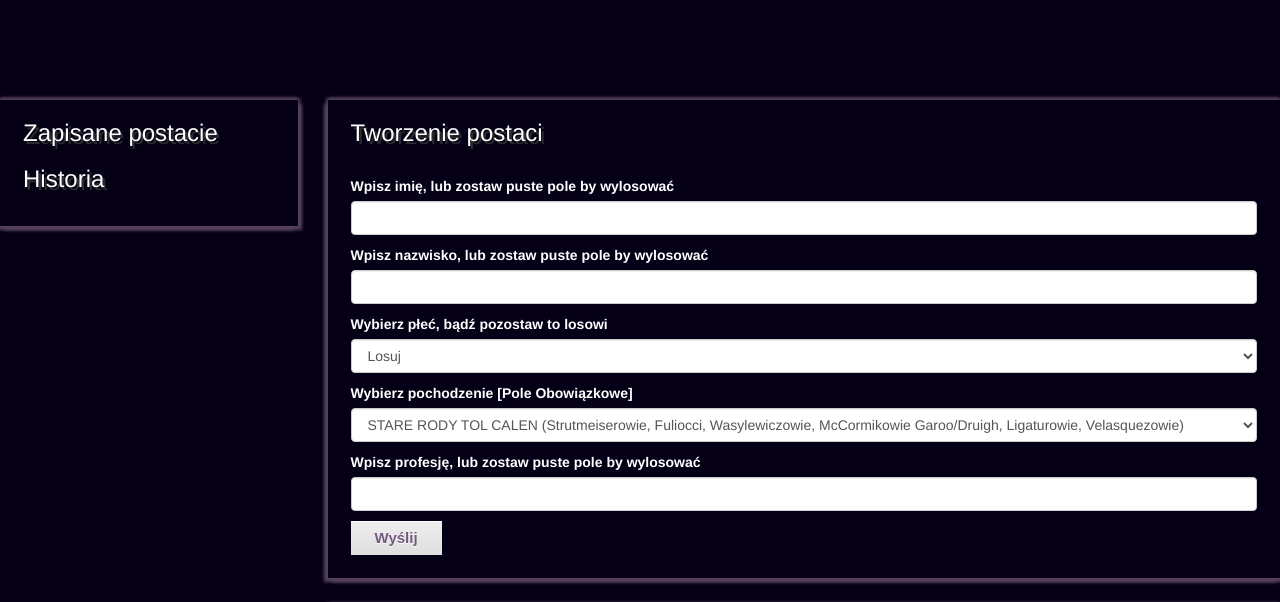
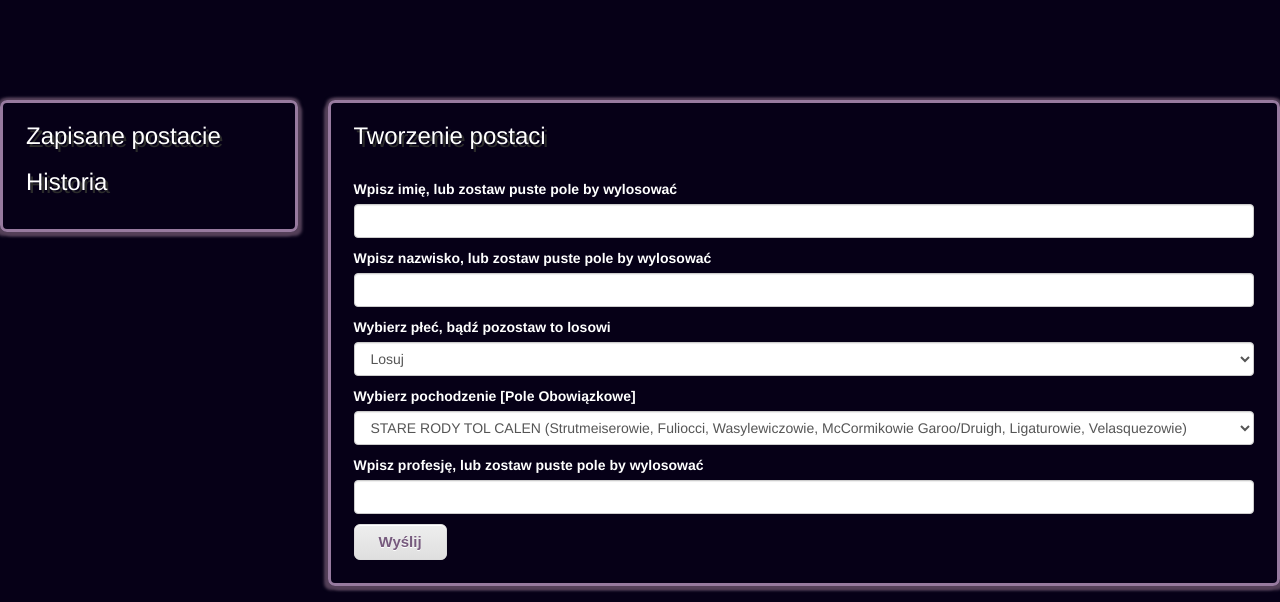
Before and after one commit to benobama/Tol-Calen-Generator-Postaci, a plain HTML site: page index.html in a window 1280 px wide. Shown: the top 602 px of the page. Drawn offline with Linux system fonts and the light colour scheme; a web font is replaced by a local one.

Commit message:
Update styles.css

```diff
--- a/css/styles.css
+++ b/css/styles.css
@@ -24,8 +24,8 @@
 .generator .col-xs-12 {
   background-color: ##65129C;
   margin-bottom: 27px;
-  border: solid 0px #977a9f;
-  border-radius: 0px;
+  border: solid 3px #977a9f;
+  border-radius: 7px;
   box-shadow: 4px 4px 3px #544059, -4px 4px 3px #544059, 2px -2px 3px #544059, -2px -2px 3px #544059;
   padding: 23px;
   padding-top: 0px;
@@ -102,10 +102,10 @@
 	background:linear-gradient(to bottom, #ededed 5%, #dfdfdf 100%);
 	filter:progid:DXImageTransform.Microsoft.gradient(startColorstr='#ededed', endColorstr='#dfdfdf',GradientType=0);
 	background-color:#ededed;
-	-moz-border-radius:0px;
-	-webkit-border-radius:0px;
-	border-radius:0px;
-	border:0px solid #dcdcdc;
+	-moz-border-radius:6px;
+	-webkit-border-radius:6px;
+	border-radius:6px;
+	border:1px solid #dcdcdc;
 	display:inline-block;
 	cursor:pointer;
 	color:#777777;
```
